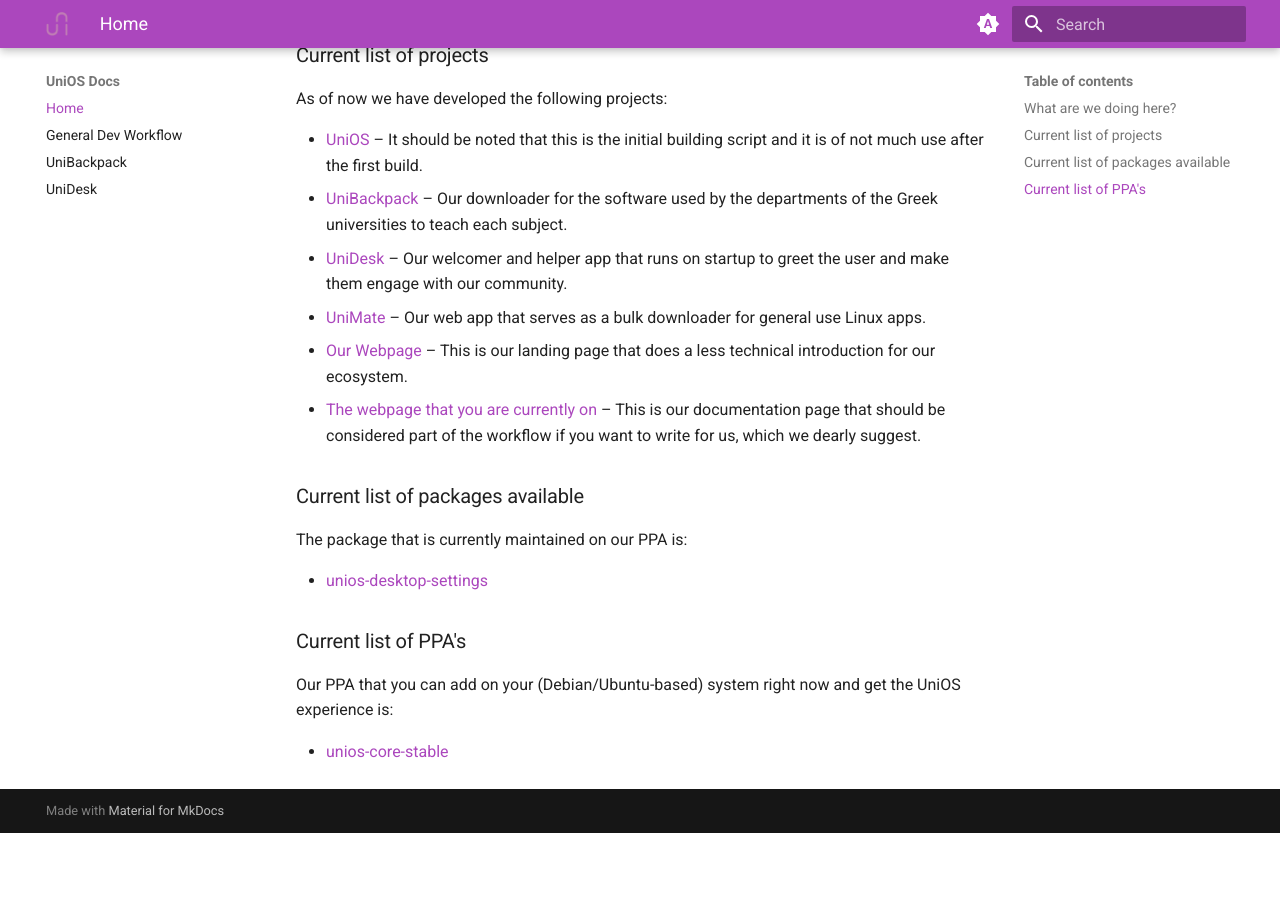
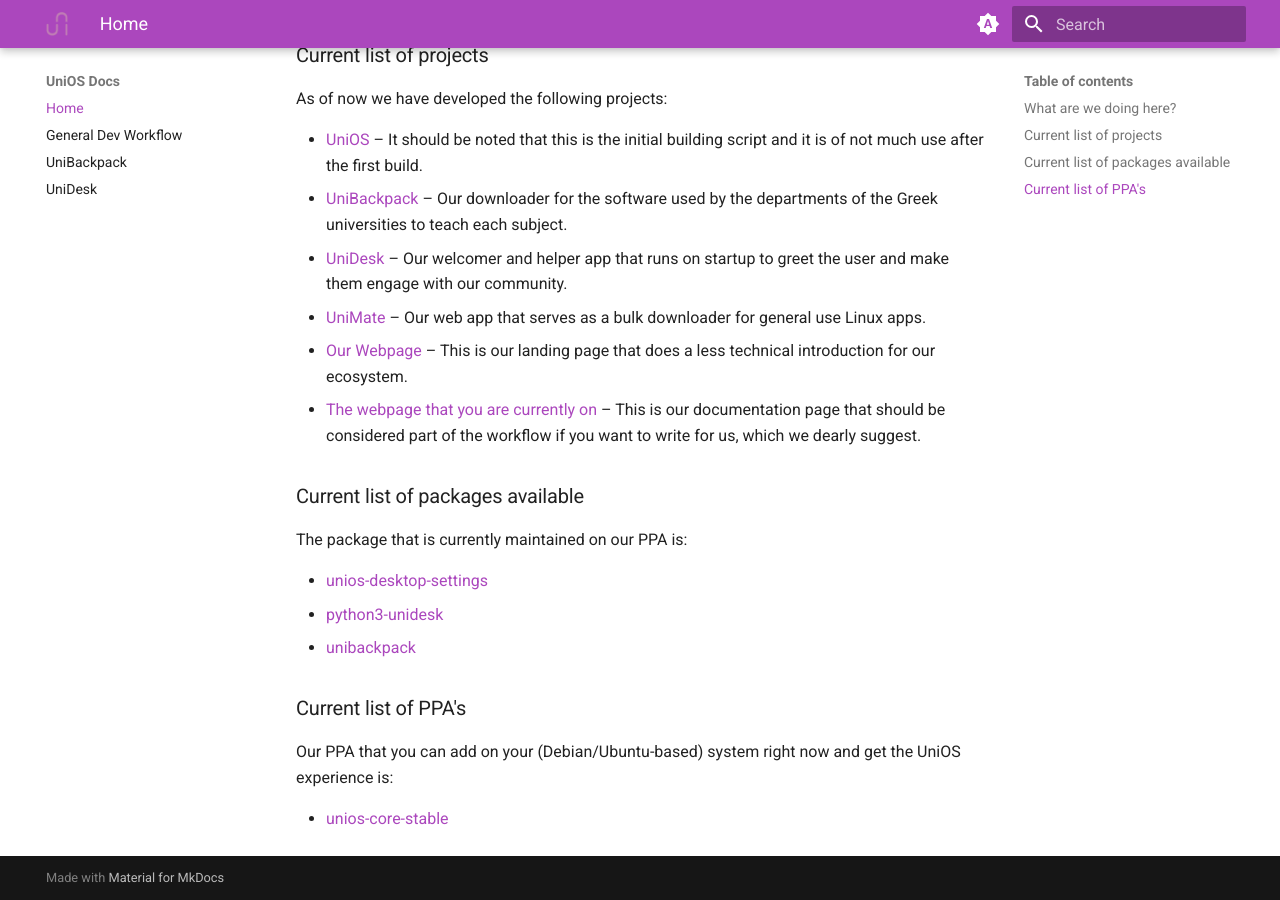
Before and after one commit to open-source-uom/UniOS-docs, an MkDocs documentation site: the page built from docs/index.md, in a window 1280 px wide and 900 px high, scrolled down 674 px. Built offline with MkDocs 1.6.1 and Material for MkDocs 9.7.7, drawn with Linux system fonts in a browser that asks for light colours; before the commit the page ends 1507 px from its top, so only the background shows below that.

Commit message:
Updated current list of packages available

```diff
--- a/docs/index.md
+++ b/docs/index.md
@@ -24,6 +24,8 @@
 The package that is currently maintained on our PPA is:
 
 * <a href="https://github.com/open-source-uom/unios-desktop-settings" target="_blank">unios-desktop-settings</a>
+* <a href="https://github.com/open-source-uom/UniDesk" target="_blank">python3-unidesk</a>
+* <a href="https://github.com/open-source-uom/UniBackpack" target="_blank">unibackpack</a>
 
 ### Current list of PPA's
 Our PPA that you can add on your (Debian/Ubuntu-based) system right now and get the UniOS experience is:
```
